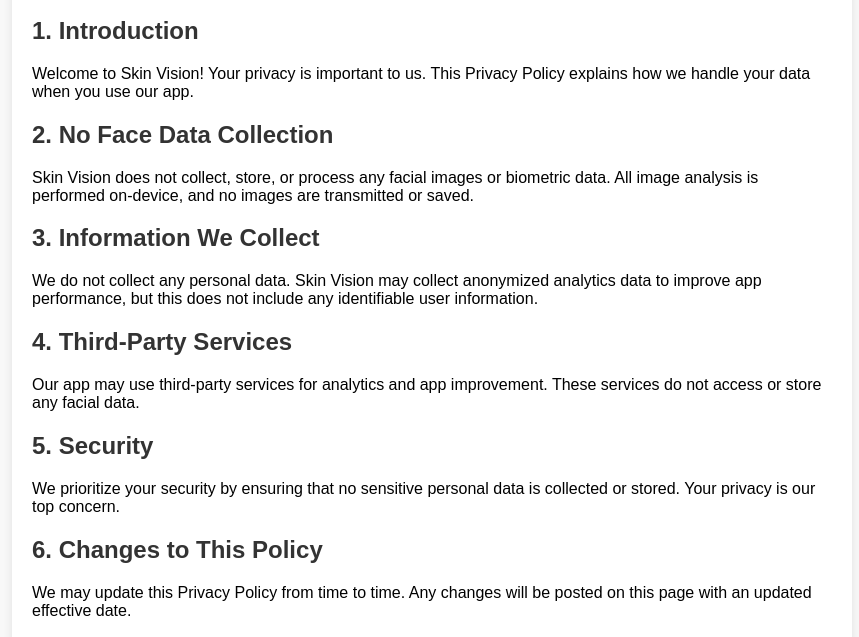
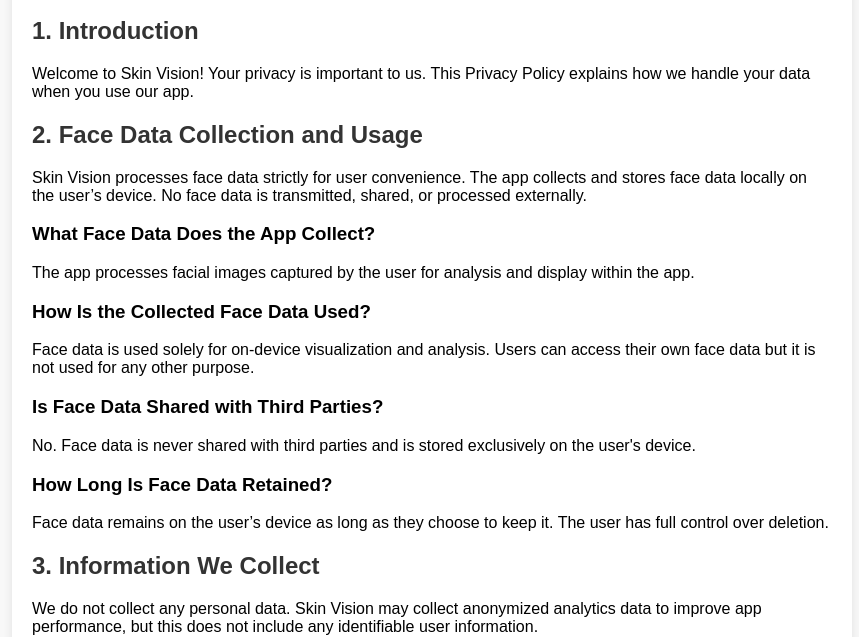
Before and after one commit to jjaemin72/Skin-Vision-Privacy-Policy-, a plain HTML site: page index.html in a window 1280 px wide. Shown: the part 181-818 px from the top of the page, without its empty margins (48-907 px from the left). Drawn offline with Linux system fonts and the light colour scheme.

Commit message:
Update index.html

```diff
--- a/index.html
+++ b/index.html
@@ -1,4 +1,3 @@
-
 <!DOCTYPE html>
 <html lang="en">
 <head>
@@ -27,13 +26,25 @@
 <body>
     <div class="container">
         <h1>Privacy Policy</h1>
-        <p><strong>Effective Date:</strong>2/24/25</p>
+        <p><strong>Effective Date:</strong> 2/24/25</p>
 
         <h2>1. Introduction</h2>
         <p>Welcome to Skin Vision! Your privacy is important to us. This Privacy Policy explains how we handle your data when you use our app.</p>
 
-        <h2>2. No Face Data Collection</h2>
-        <p>Skin Vision does not collect, store, or process any facial images or biometric data. All image analysis is performed on-device, and no images are transmitted or saved.</p>
+        <h2>2. Face Data Collection and Usage</h2>
+        <p>Skin Vision processes face data strictly for user convenience. The app collects and stores face data locally on the user’s device. No face data is transmitted, shared, or processed externally.</p>
+
+        <h3>What Face Data Does the App Collect?</h3>
+        <p>The app processes facial images captured by the user for analysis and display within the app.</p>
+
+        <h3>How Is the Collected Face Data Used?</h3>
+        <p>Face data is used solely for on-device visualization and analysis. Users can access their own face data but it is not used for any other purpose.</p>
+
+        <h3>Is Face Data Shared with Third Parties?</h3>
+        <p>No. Face data is never shared with third parties and is stored exclusively on the user's device.</p>
+
+        <h3>How Long Is Face Data Retained?</h3>
+        <p>Face data remains on the user’s device as long as they choose to keep it. The user has full control over deletion.</p>
 
         <h2>3. Information We Collect</h2>
         <p>We do not collect any personal data. Skin Vision may collect anonymized analytics data to improve app performance, but this does not include any identifiable user information.</p>
```
